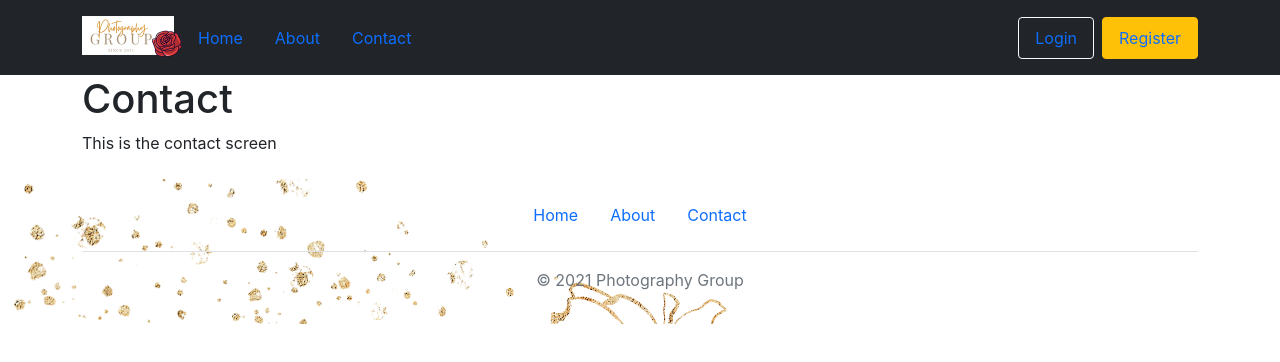
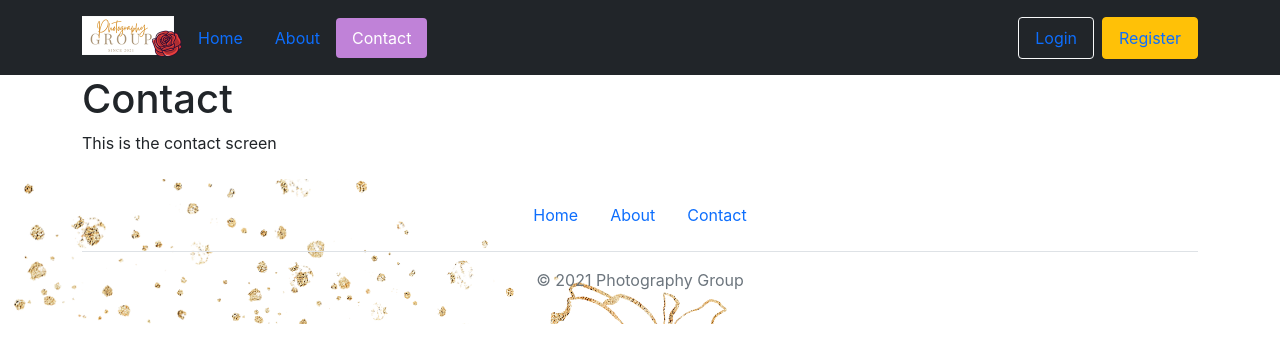
Before and after one commit to moh-almuslem/react_components, a React (Create React App) app: page /contact in a window 1280 px wide. Shown: the top 362 px of the page. Built offline with nearby package versions, Linux system fonts and the light colour scheme.

Commit message:
Fixed useEffect

```diff
--- a/src/App.js
+++ b/src/App.js
@@ -4,7 +4,7 @@ import MainScreen from "./MainScreen";
 import RegistrationScreen from './RegistrationScreen'
 import AboutScreen from "./AboutScreen";
 import ContactScreen from "./ContactScreen";
-import LogintScreen from "./LoginScreen";
+import LoginScreen from "./LoginScreen";
 
 
 function App() {
@@ -18,7 +18,7 @@ function App() {
                  <LayoutRoute path="/register" exact={true} component={RegistrationScreen} />
                  <LayoutRoute path="/about" exact={true} component={AboutScreen} />
                  <LayoutRoute path="/contact" exact={true} component={ContactScreen} />
-                 <LayoutRoute path="/login" exact={true} component={LogintScreen} />
+                 <LayoutRoute path="/login" exact={true} component={LoginScreen} />
             </Switch>
         </BrowserRouter>
 
--- a/src/LoginScreen.js
+++ b/src/LoginScreen.js
@@ -1,6 +1,6 @@
 import logo from './image/logo.png'
-import Background from './image/bottom.png'
-function LogintScreen() {
+
+function LoginScreen() {
 
     return (
         <div className="container" style={{"margin-top": "5em", "max-width": "75em"}}>
@@ -42,4 +42,4 @@ function LogintScreen() {
     )
 }
 
-export default LogintScreen;
+export default LoginScreen;
--- a/src/NavBar.js
+++ b/src/NavBar.js
@@ -15,7 +15,7 @@ function NavBar(props) {
       function() {
             setState(
                 {
-                    // Usee spread syntax to copy a new blank object
+                    // Use spread syntax to copy a new blank object
                   ...{},
                     //Overwrite with new key-value pair, where the key is the current path
                   [props.path]: 'active'
@@ -30,13 +30,15 @@ function NavBar(props) {
       <div className="container">
         <div className="d-flex flex-wrap align-items-center justify-content-center justify-content-lg-start">
           <Link to="/" className="d-flex align-items-center mb-2 mb-lg-0 text-white text-decoration-none">
-          <img src={logo} width="100px" />
+            <img src={logo} width="100px" />
           </Link>
 
           <ul className="nav col-12 col-lg-auto me-lg-auto mb-2 justify-content-center mb-md-0">
-          <li className="nav-item"><Link to="/" className={`nav-link ${state['/']}`}>Home</Link></li>
-            <li className="nav-item"><Link to="/about" className={`nav-link ${state['/about']}`}>About</Link></li>
-            <li className="nav-item"><Link to="/contact" className={`nav-link ${state['/contact']}`}>Contact</Link></li>
+              <ul className='nav nav-pills'>
+              <li className="nav-item"><Link to="/" className={`nav-link ${state['/']}`}>Home</Link></li>
+              <li className="nav-item"><Link to="/about" className={`nav-link ${state['/about']}`}>About</Link></li>
+              <li className="nav-item"><Link to="/contact" className={`nav-link ${state['/contact']}`}>Contact</Link></li>
+            </ul>
           </ul>
 
           <div className="text-end">
--- a/src/index.css
+++ b/src/index.css
@@ -47,3 +47,7 @@ code {
 
 
 }
+
+.nav-pills .nav-link.active {
+  background-color:rgb(192, 130, 216);
+}
```
